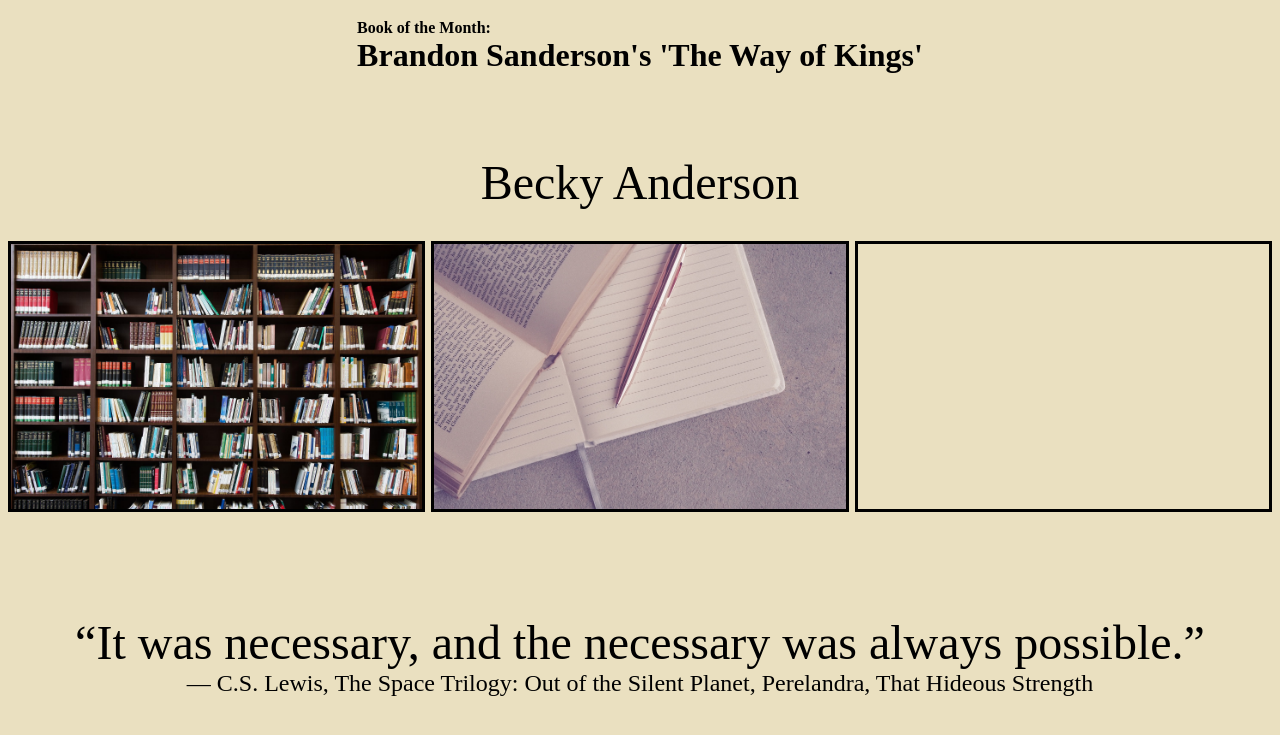
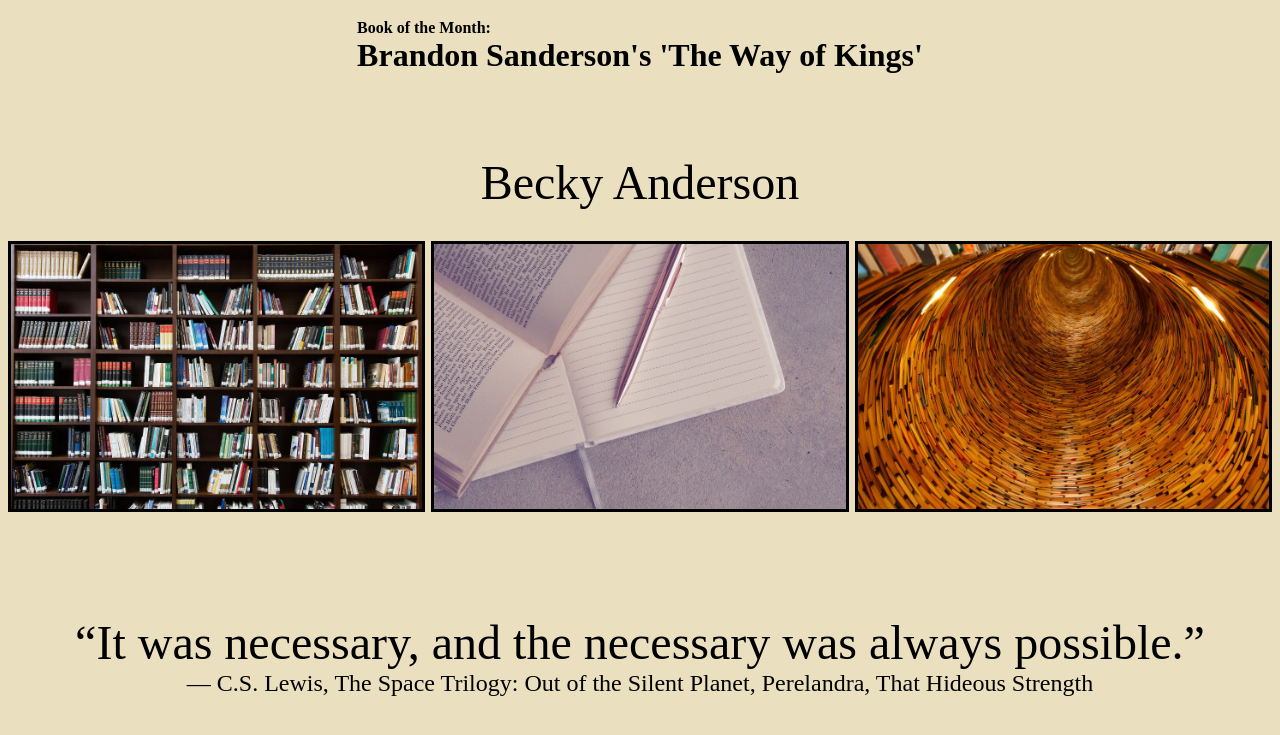
Before and after one commit to regularJo96/becky-books, a Django app: page /home/ in a window 1280 px wide. Shown: the top 735 px of the page. Run offline with Django 4.2, Linux system fonts and the light colour scheme.

Commit message:
added a background image to the 'academia' link on the home page

```diff
--- a/blog/static/blog/css/home.css
+++ b/blog/static/blog/css/home.css
@@ -80,6 +80,8 @@
         grid-area: 4 / 1 / 5 / 2;
         justify-content: center;
         align-items: center;
+        background-image: url("/static/blog/images/academia.jpg");
+        background-size: cover;
     }
   }
 
```
Also changed, not shown: blog/static/blog/images/academia.jpg (renamed from blog/static/blog/images/home.jpg).
